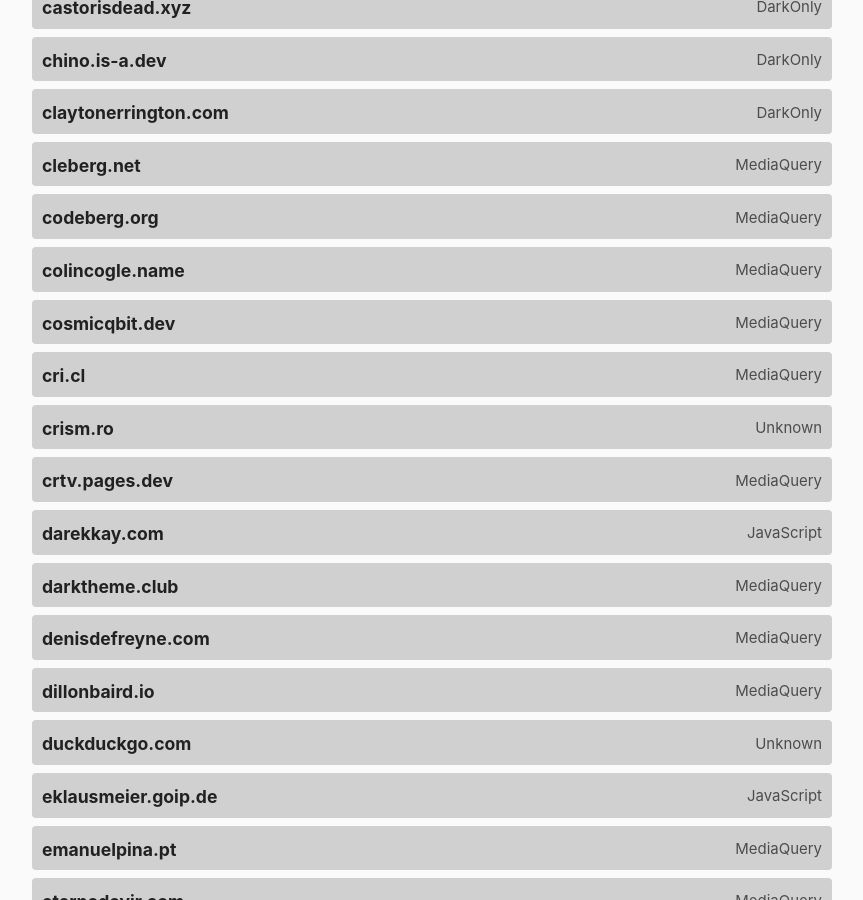
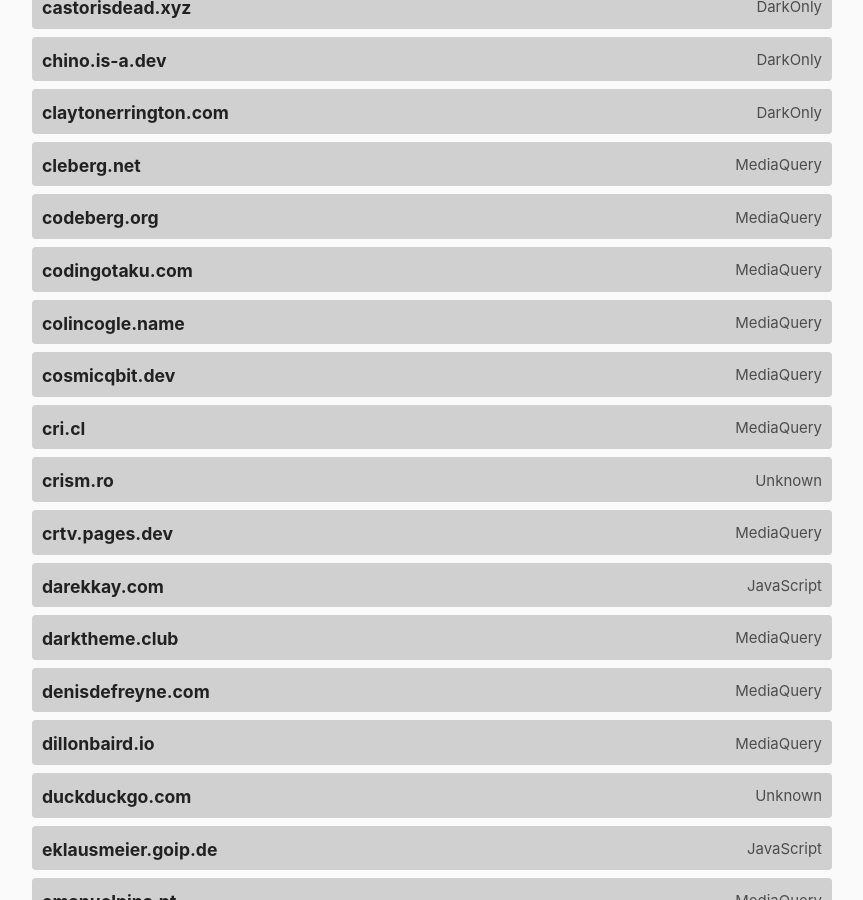
Before and after one commit to katherinek727/darktheme.club, a Jekyll site: the page built from index.md, in a window 1280 px wide and 900 px high, scrolled down 1901 px. Shown: the whole window, without its empty margins (208-1071 px from the left). Built offline with Jekyll 4.4.1, drawn with Linux system fonts in a browser that asks for light colours.

Commit message:
added codingotaku.com

```diff
--- a/_data/sites.yml
+++ b/_data/sites.yml
@@ -137,6 +137,11 @@
   url: https://codeberg.org/
   method: mediaquery
   last_checked: 2022-07-21
+
+- domain: codingotaku.com
+  url: https://codingotaku.com
+  method: mediaquery
+  last_checked: 2024-09-09
 
 - domain: colincogle.name
   url: https://colincogle.name/
```
